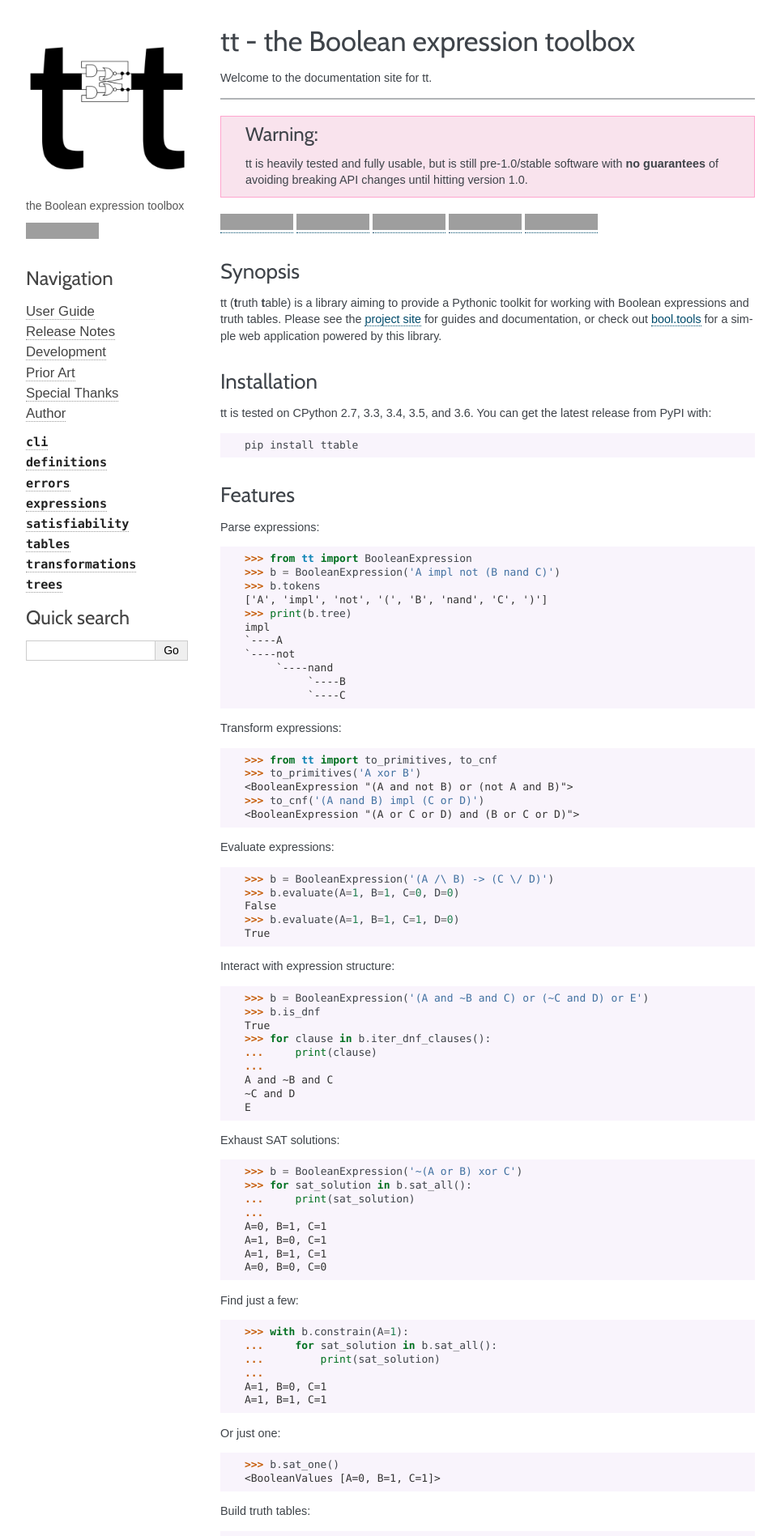
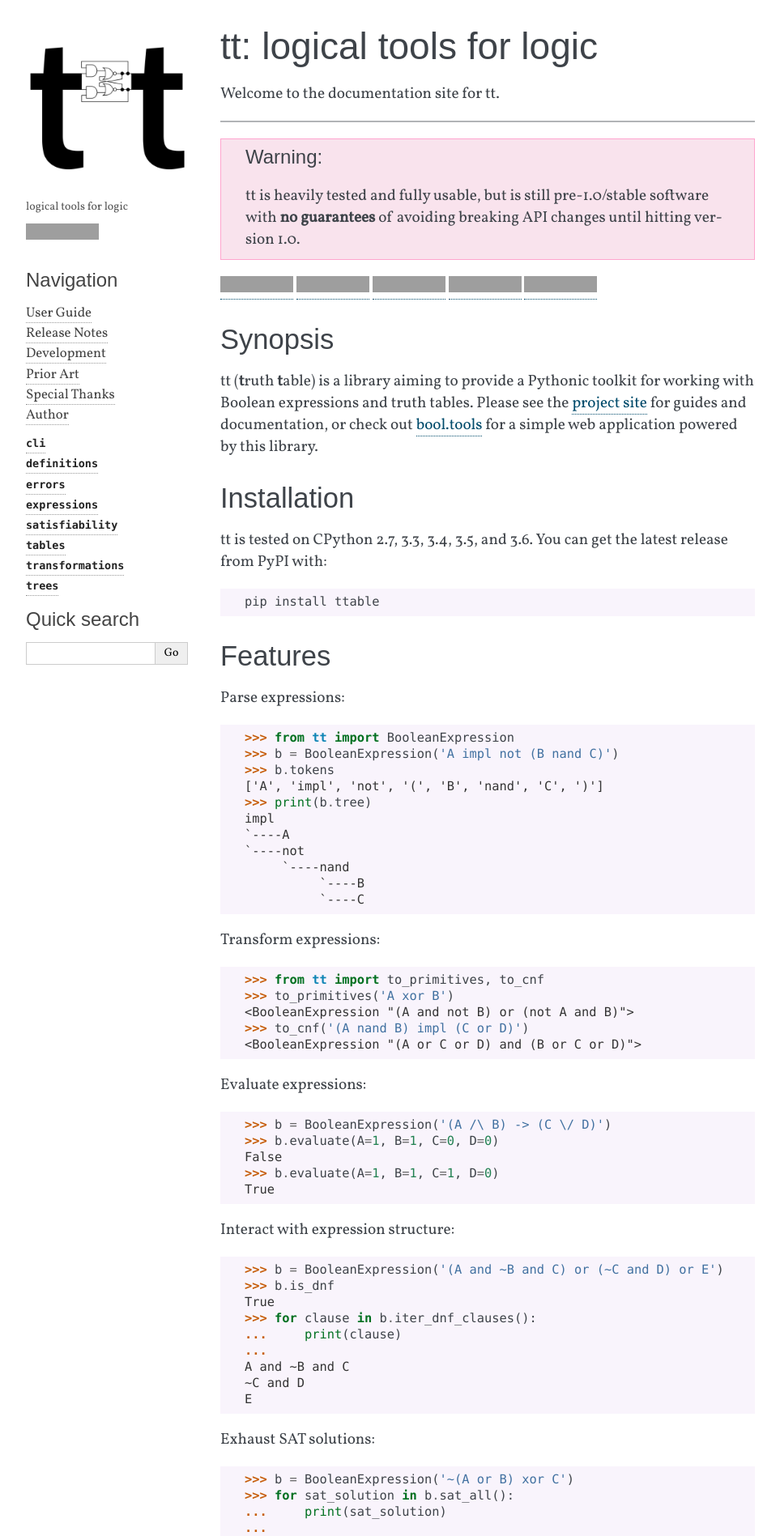
Before and after one commit to welchbj/tt, a Sphinx documentation site: the page built from docs/index.rst, in a window 1280 px wide, cut to the strip 0-1897 px from the top of the page. Shown: the whole strip at 81% size, without its empty margins (148-1111 px from the left). Built offline with Sphinx 7.4.7, drawn with Linux system fonts in a browser that asks for light colours; some web fonts are replaced; grey boxes are pictures that could not be loaded.

Commit message:
Update fonts and library tagline

```diff
--- a/docs/_static/custom.css
+++ b/docs/_static/custom.css
@@ -1,4 +1,4 @@
-@import url('https://fonts.googleapis.com/css?family=Cabin|PT+Sans+Caption');
+@import url('https://fonts.googleapis.com/css?family=Amaranth|Vollkorn');
 
 ::-moz-selection {
     color: #fff;
--- a/docs/conf.py
+++ b/docs/conf.py
@@ -38,7 +38,7 @@
 html_theme_options = {
     'logo': 'logo.png',
     'logo_text_align': 'centered',
-    'description': 'the Boolean expression toolbox',
+    'description': 'logical tools for logic',
 
     'github_user': 'welchbj',
     'github_repo': 'tt',
@@ -54,9 +54,10 @@
     'note_border': '#c4daff',
     'pre_bg': '#f9f4fc',
 
-    'font_family': "'PT Sans Caption', sans-serif",
-    'font_size': '0.9em',
-    'head_font_family': "'Cabin', sans-serif"
+    'font_family': "'Vollkorn', serif",
+    'font_size': '1.2em',
+    'code_font_size': '0.8em',
+    'head_font_family': "'Amaranth', sans-serif"
 }
 
 exclude_patterns = ['_build', 'Thumbs.db', '.DS_Store']
--- a/docs/index.rst
+++ b/docs/index.rst
@@ -1,6 +1,6 @@
-===================================
-tt - the Boolean expression toolbox
-===================================
+===========================
+tt: logical tools for logic
+===========================
 
 Welcome to the documentation site for tt.
 
```
